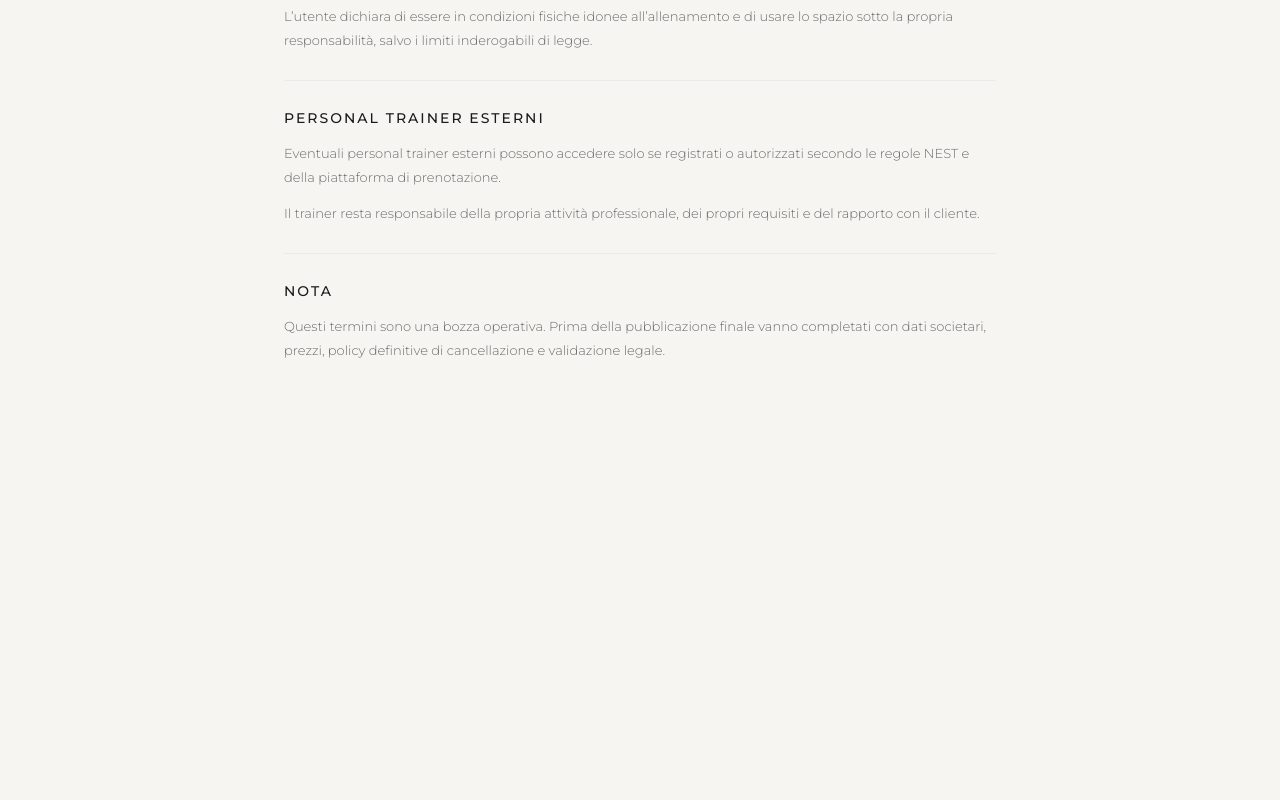
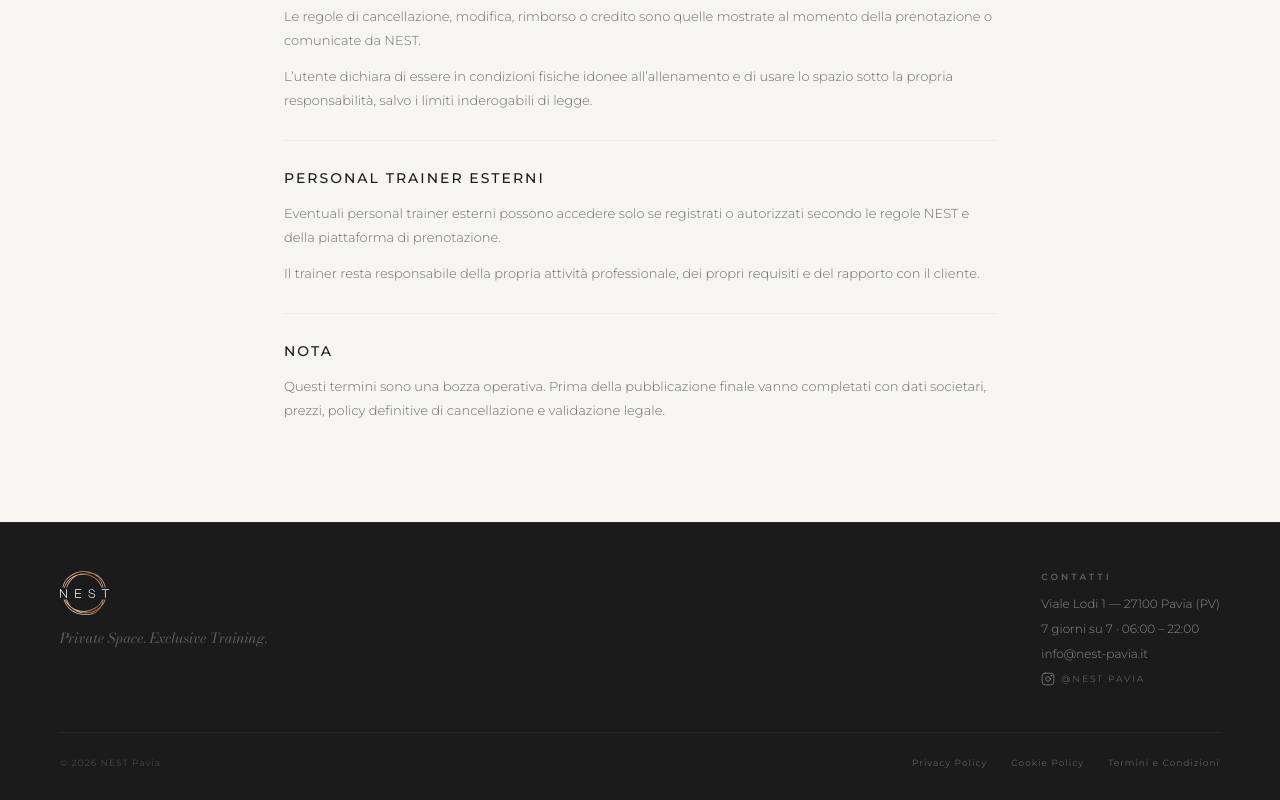
Before and after one commit to jarvisbotpot/nest-website, a Next.js app: page /terms in a window 1280 px wide. Shown: the part 1286-2086 px from the top of the page. Before the commit the page ends 1740 px from the top, so only its background shows below. Built offline with nearby package versions, Linux system fonts and the light colour scheme.

Commit message:
Add site chrome to legal pages

```diff
--- a/app/legal-page.js
+++ b/app/legal-page.js
@@ -1,6 +1,28 @@
+import { readFileSync } from 'node:fs';
+import { join } from 'node:path';
+
 const SPORTIGO_PRIVACY_URL = 'https://www.sportigo.io/fr/regles-de-confidentialite';
 const SPORTIGO_TERMS_URL =
   'https://cdn.prod.website-files.com/6026a3b1f0c5d55691a55af1/65df1bea3a88d0237801aaae_CONDITIONS%20GE%CC%81NE%CC%81RALES%20DE%20VENTE.pdf';
+
+function extractHtml(source, startMarker, endMarker) {
+  const start = source.indexOf(startMarker);
+  const end = source.indexOf(endMarker, start);
+
+  if (start === -1 || end === -1) return '';
+
+  return source.slice(start, end + endMarker.length);
+}
+
+function getSiteChrome() {
+  const home = readFileSync(join(process.cwd(), 'content/home.html'), 'utf8');
+  const header = extractHtml(home, '<div class="cursor"', '<!-- HERO -->')
+    .replace('<!-- HERO -->', '')
+    .replace('<nav id="navbar">', '<nav id="navbar" class="scrolled legal-site-nav">');
+  const footer = extractHtml(home, '<footer>', '</footer>');
+
+  return { header, footer };
+}
 
 const pages = {
   privacy: {
@@ -161,8 +183,11 @@ const pages = {
 
 export function LegalPage({ type }) {
   const page = pages[type];
+  const { header, footer } = getSiteChrome();
 
   return (
+    <>
+      <div dangerouslySetInnerHTML={{ __html: header }} />
       <main className="legal-page">
         <a href="/">Torna al sito</a>
         <h1 className="section-title">{page.title}</h1>
@@ -186,5 +211,7 @@ export function LegalPage({ type }) {
           </section>
         ))}
       </main>
+      <div dangerouslySetInnerHTML={{ __html: footer }} />
+    </>
   );
 }
--- a/public/assets/css/styles.css
+++ b/public/assets/css/styles.css
@@ -16,7 +16,7 @@
 html{scroll-behavior:smooth}
 body{font-family:var(--sans);background:var(--white);color:var(--black);overflow-x:hidden;cursor:none}
 
-.legal-page{max-width:760px;margin:0 auto;padding:80px 24px;font-family:var(--sans);cursor:auto}
+.legal-page{max-width:760px;margin:0 auto;padding:140px 24px 88px;font-family:var(--sans);cursor:auto}
 .legal-page a{color:var(--accent);text-decoration:none;font-size:11px;letter-spacing:2px;text-transform:uppercase}
 .legal-page .section-title{margin-top:32px}
 .legal-updated{font-family:var(--sans);font-size:11px;letter-spacing:1px;text-transform:uppercase;color:var(--gray-mid);margin-bottom:26px}
--- a/public/assets/js/main.js
+++ b/public/assets/js/main.js
@@ -146,6 +146,7 @@ runWhenReady(function(){
 
     const targetId=sectionRoutes[normalizePath(url.pathname)];
     if(!targetId) return;
+    if(!document.getElementById(targetId)) return;
 
     e.preventDefault();
     closeMobileMenu();
```
Lines whose indentation alone changed are shown as unchanged.
